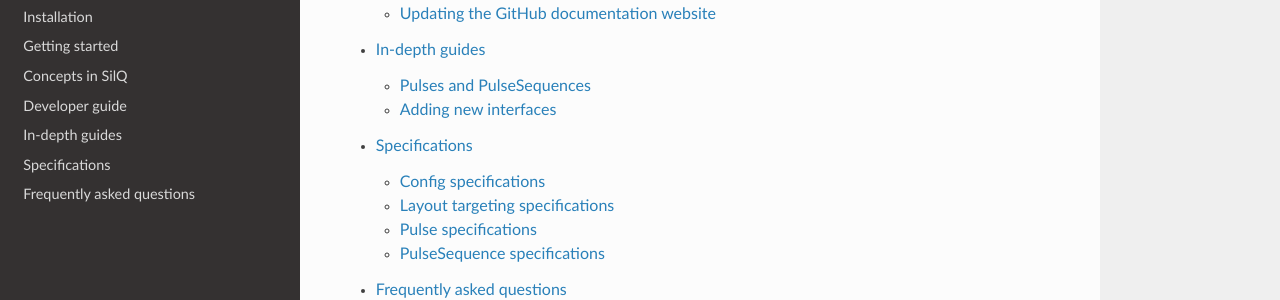
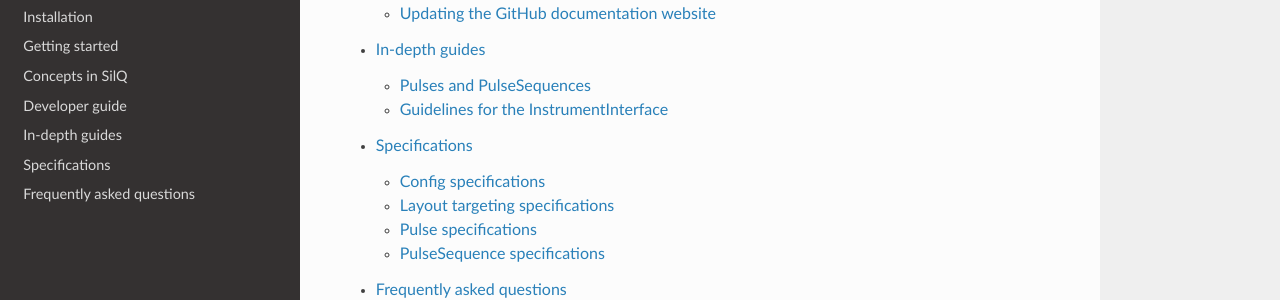
Before and after one commit to nulinspiratie/SilQ, a Sphinx documentation site: the page built from documentation/index.rst, in a window 1280 px wide and 900 px high, scrolled down 620 px. Shown: the part 158-458 px from the top of the window. Built offline with Sphinx 7.4.7 and the Read the Docs theme 2.0.0, drawn with Linux system fonts in a browser that asks for light colours.

Commit message:
doc: title for InstrumentInterface guide

```diff
--- a/documentation/docs/in-depth guides/Guidelines for the InstrumentInterface.rst
+++ b/documentation/docs/in-depth guides/Guidelines for the InstrumentInterface.rst
@@ -1,3 +1,7 @@
+**************************************
+Guidelines for the InstrumentInterface
+**************************************
+
 
 =====================
 Adding new interfaces
```
